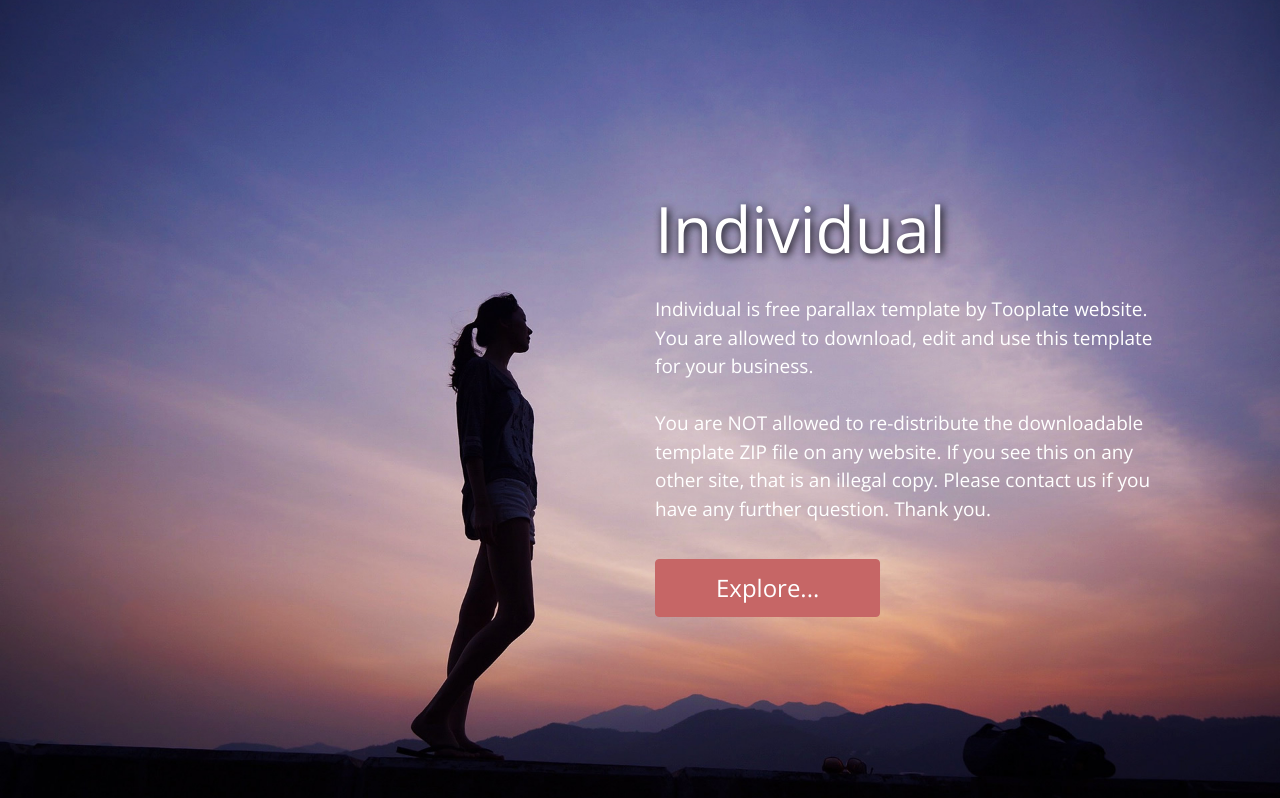
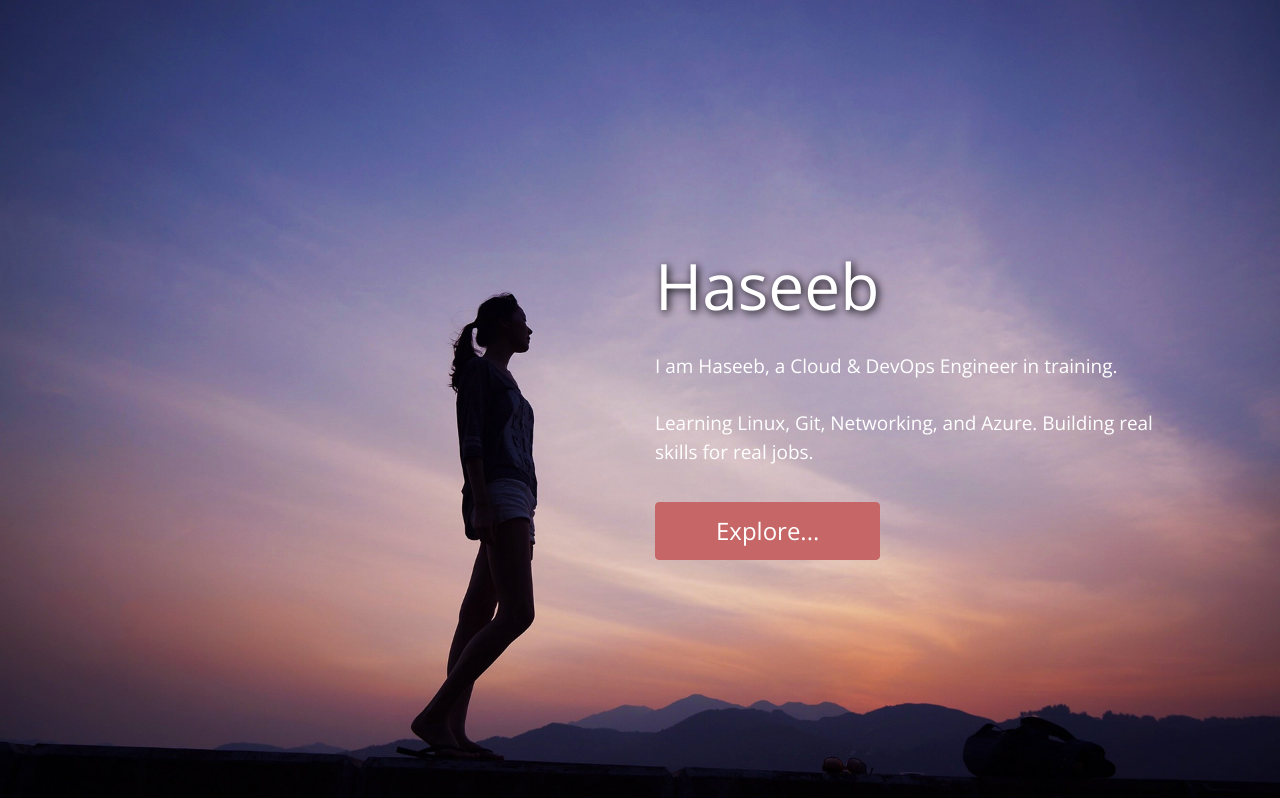
Before and after one commit to haseebspaniard/devops-git-project, a plain HTML site: page index.html in a window 1280 px wide. Shown: the top 798 px of the page. Drawn offline with nearby package versions, Linux system fonts and the light colour scheme.

Commit message:
Feature: Updated website content with personal bio

```diff
--- a/index.html
+++ b/index.html
@@ -36,9 +36,10 @@ https://www.tooplate.com/view/2096-individual
           <section class="container tm-page-1-content">
             <div class="row">
               <div class="col-md-6 ml-auto tm-text-white">
-                <header><h1>Individual</h1></header>
-                <p>Individual is free parallax template by Tooplate website. You are allowed to download, edit and use this template for your business.
-                <br><br>You are NOT allowed to re-distribute the downloadable template ZIP file on any website. If you see this on any other site, that is an illegal copy. Please contact us if you have any further question. Thank you.</p>
+                <header><h1>Haseeb</h1></header>
+                <p>I am Haseeb, a Cloud & DevOps Engineer in training.
+                <br><br>Learning Linux, Git, Networking, and Azure.
+Building real skills for real jobs.</p>
 
                   <a href="#tm-section-2" class="btn btn-danger">Explore...</a>
               </div>
```
